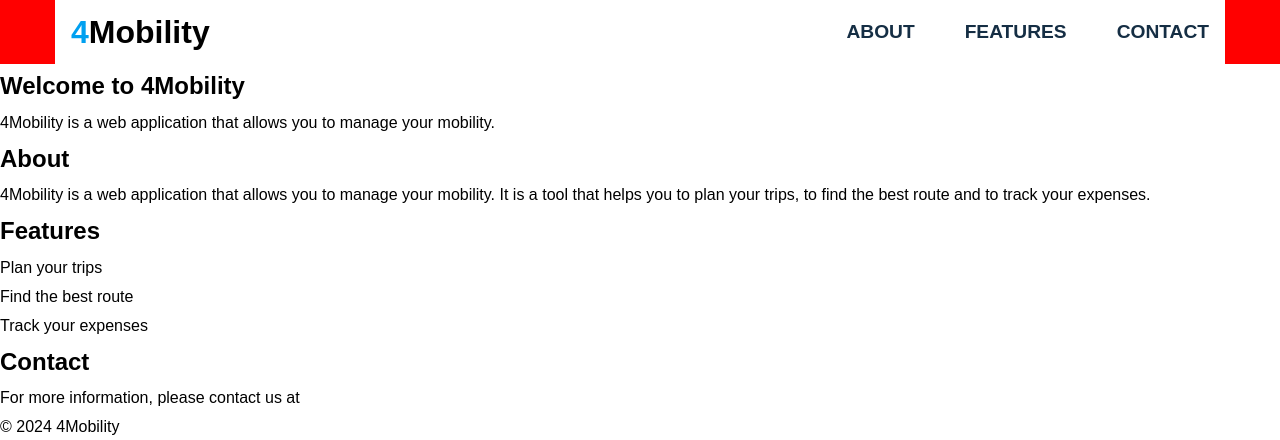
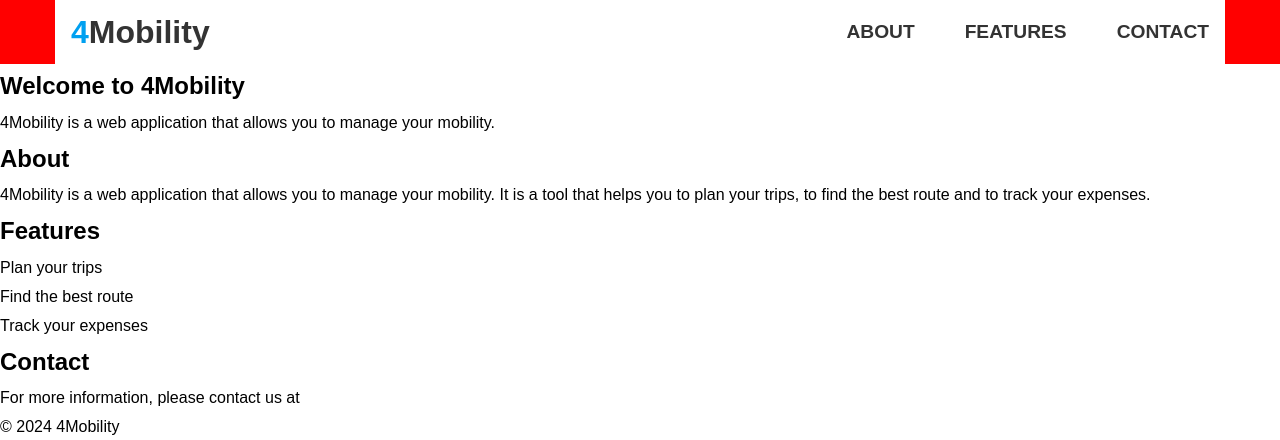
Before and after one commit to kiddingmz/4Mobility, a Django app: page / in a window 1280 px wide. Shown: the top 440 px of the page. Run offline with Django 5.2, Linux system fonts and the light colour scheme.

Commit message:
CHORE: I'm making improves the landingpage

```diff
--- a/frontend/landingpages/static/styles/style.css
+++ b/frontend/landingpages/static/styles/style.css
@@ -14,6 +14,7 @@
     --tertiary-color: #e8eaed;
     --quaternary-color: #152e44;
     --quinary-color: #112536;
+    --senary-color: #333;
 }
 
 .container {
@@ -51,7 +52,7 @@
 }
 
 .sub-header h1 {
-    color: black;
+    color: var(--senary-color);
 }
 
 .txt-blue {
@@ -68,7 +69,7 @@
 
 .sub-header a {
     text-decoration: none;
-    color: var(--quaternary-color);
+    color: var(--senary-color);
 }
 
 .sub-header a:hover {
```
